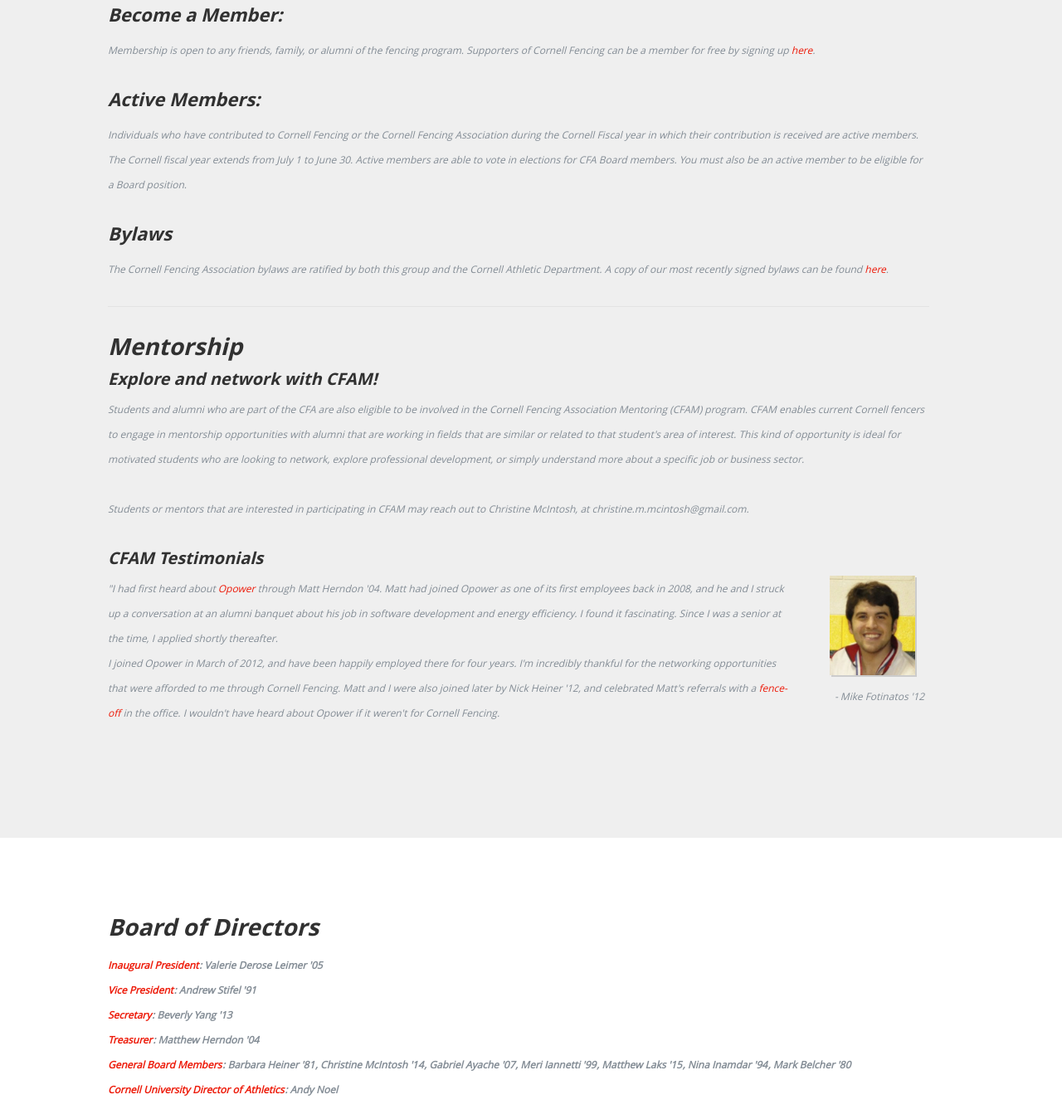
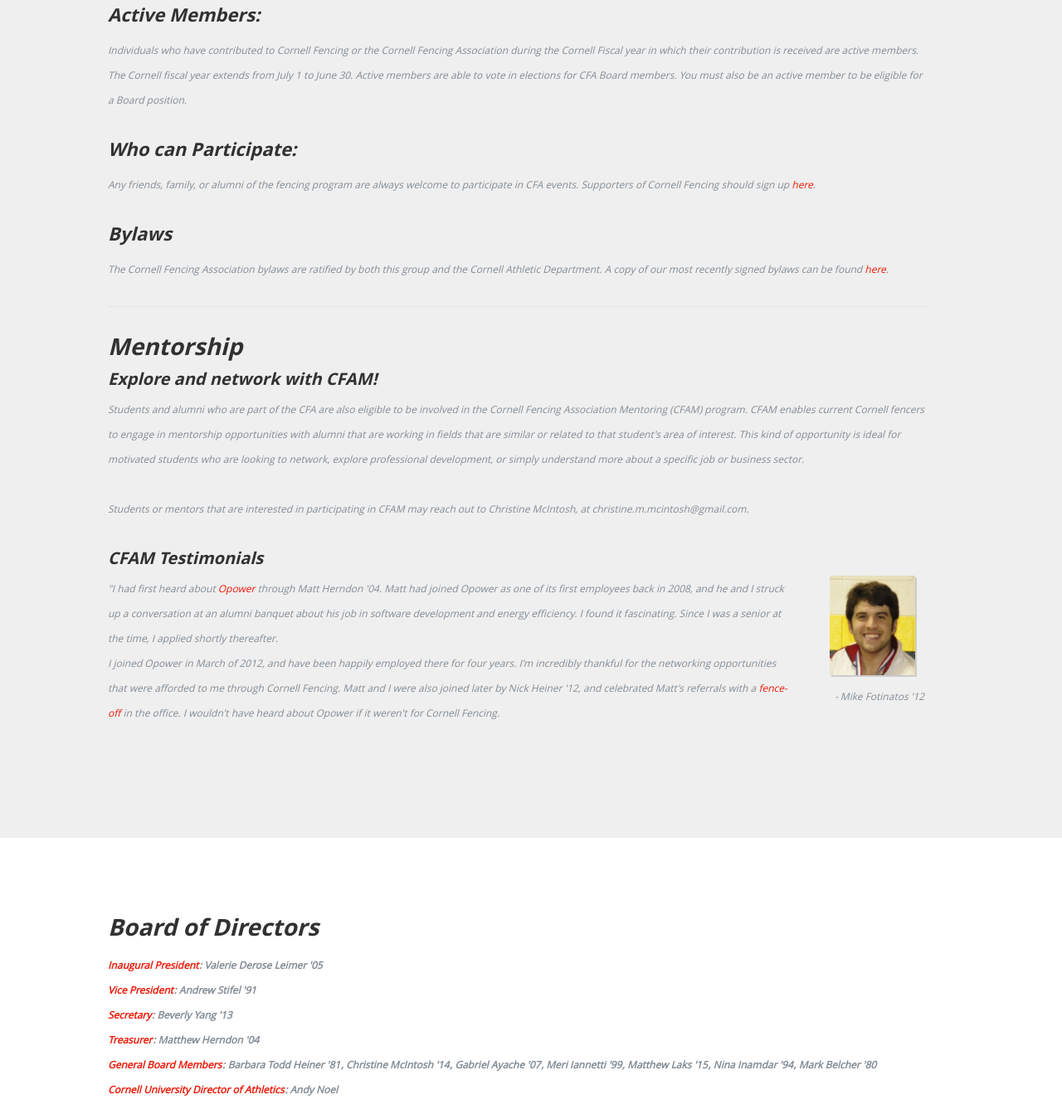
Before and after one commit to fortynachos/cornellfencingv4, a plain HTML site: page app/index.html in a window 1280 px wide. Shown: the part 4100-5443 px from the top of the page at 83% size. Drawn offline with nearby package versions, Linux system fonts and the light colour scheme.

Commit message:
Updating membership language and fixing Barbaras name

```diff
--- a/app/index.html
+++ b/app/index.html
@@ -279,10 +279,10 @@
        <div class="row add-bottom">
            <div class="twelve columns">
                <h2>Membership</h2>
-               <h3>Become a Member:</h3>
-               <p>Membership is open to any friends, family, or alumni of the fencing program. Supporters of Cornell Fencing can be a member for free by signing up <a href='https://docs.google.com/forms/d/1VDoX6U44YPvR9snDnxsYTrbYKzNgDiyJuRbIqv82K14/viewform'>here</a>.</p>
                <h3>Active Members:</h3>
                <p>Individuals who have contributed to Cornell Fencing or the Cornell Fencing Association during the Cornell Fiscal year in which their contribution is received are active members. The Cornell fiscal year extends from July 1 to June 30.  Active members are able to vote in elections for CFA Board members. You must also be an active member to be eligible for a Board position.</p>
+               <h3>Who can Participate:</h3>
+               <p>Any friends, family, or alumni of the fencing program are always welcome to participate in CFA events. Supporters of Cornell Fencing should sign up <a href='https://docs.google.com/forms/d/1VDoX6U44YPvR9snDnxsYTrbYKzNgDiyJuRbIqv82K14/viewform'>here</a>.</p>
                <h3>Bylaws</h3>
                <p>The Cornell Fencing Association bylaws are ratified by both this group and the Cornell Athletic Department.  A copy of our most recently signed bylaws can be found <a href="./images/CFA_Bylaws_20150402.pdf">here</a>.
                <hr/>
@@ -326,7 +326,7 @@
                 <dt>Treasurer</dt>
                 <dd>Matthew Herndon '04</dd>
                 <dt>General Board Members</dt>
-                <dd>Barbara Heiner '81</dd>
+                <dd>Barbara Todd Heiner '81</dd>
                 <dd>Christine McIntosh '14</dd>
                 <dd>Gabriel Ayache '07</dd>
                 <dd>Meri Iannetti '99</dd>
@@ -398,7 +398,7 @@
                <li><a href="#"><i class="fa fa-instagram"></i></a></li>
             </ul>-->
 
-             <a class="button" id="member-button" href="https://docs.google.com/forms/d/1VDoX6U44YPvR9snDnxsYTrbYKzNgDiyJuRbIqv82K14/viewform">Become a member</a>
+             <a class="button" id="member-button" href="https://docs.google.com/forms/d/1VDoX6U44YPvR9snDnxsYTrbYKzNgDiyJuRbIqv82K14/viewform">Hear about CFA events</a>
 
              <ul class="copyright">
                  <li>© Copyright 2014 CeeVee</li>
```
